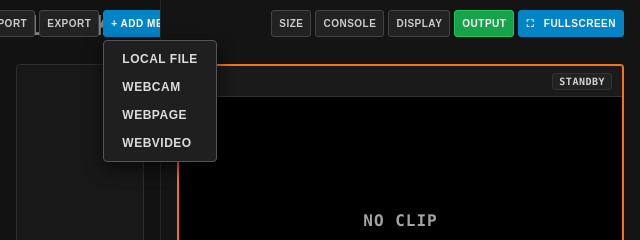
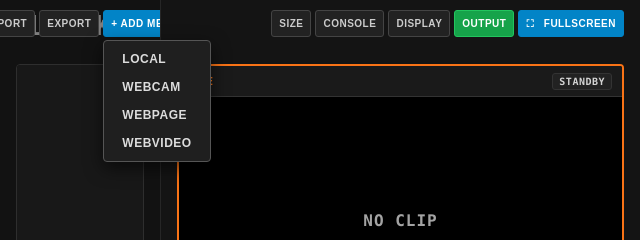
Before and after one commit to josephstracuzzi/playback-joe, an Electron app: page index.html in a window 640 px wide. Both pictures are taken after a click on the button "+ ADD MEDIA". Shown: the top 240 px of the page. Drawn offline with Linux system fonts and the light colour scheme; no server answers.

Commit message:
Playback Joe 10.36.2: ADD MEDIA's first item reads LOCAL
Co-Authored-By: Claude Opus 5.5 <noreply@anthropic.com>

```diff
--- a/index.html
+++ b/index.html
@@ -2050,7 +2050,7 @@
         // + ADD MEDIA: a file from this computer, or a live source
         function openAddMediaMenu(anchor) {
             if (isCuelistLocked()) return;
-            openPickMenu(anchor, [['file', 'LOCAL FILE'], ['webcam', 'WEBCAM'], ['webpage', 'WEBPAGE'], ['webvideo', 'WEBVIDEO']], null, choice => {
+            openPickMenu(anchor, [['file', 'LOCAL'], ['webcam', 'WEBCAM'], ['webpage', 'WEBPAGE'], ['webvideo', 'WEBVIDEO']], null, choice => {
                 if (choice === 'file') addLocalMedia();
                 else addTestPattern(choice);
             });
--- a/package.json
+++ b/package.json
@@ -1,6 +1,6 @@
 {
   "name": "playback-joe",
-  "version": "10.36.1",
+  "version": "10.36.2",
   "description": "Professional cue-based media playback application for Windows, macOS and Linux with dual display support",
   "main": "main.js",
   "scripts": {
```
Also changed, not shown: 1 other file.
